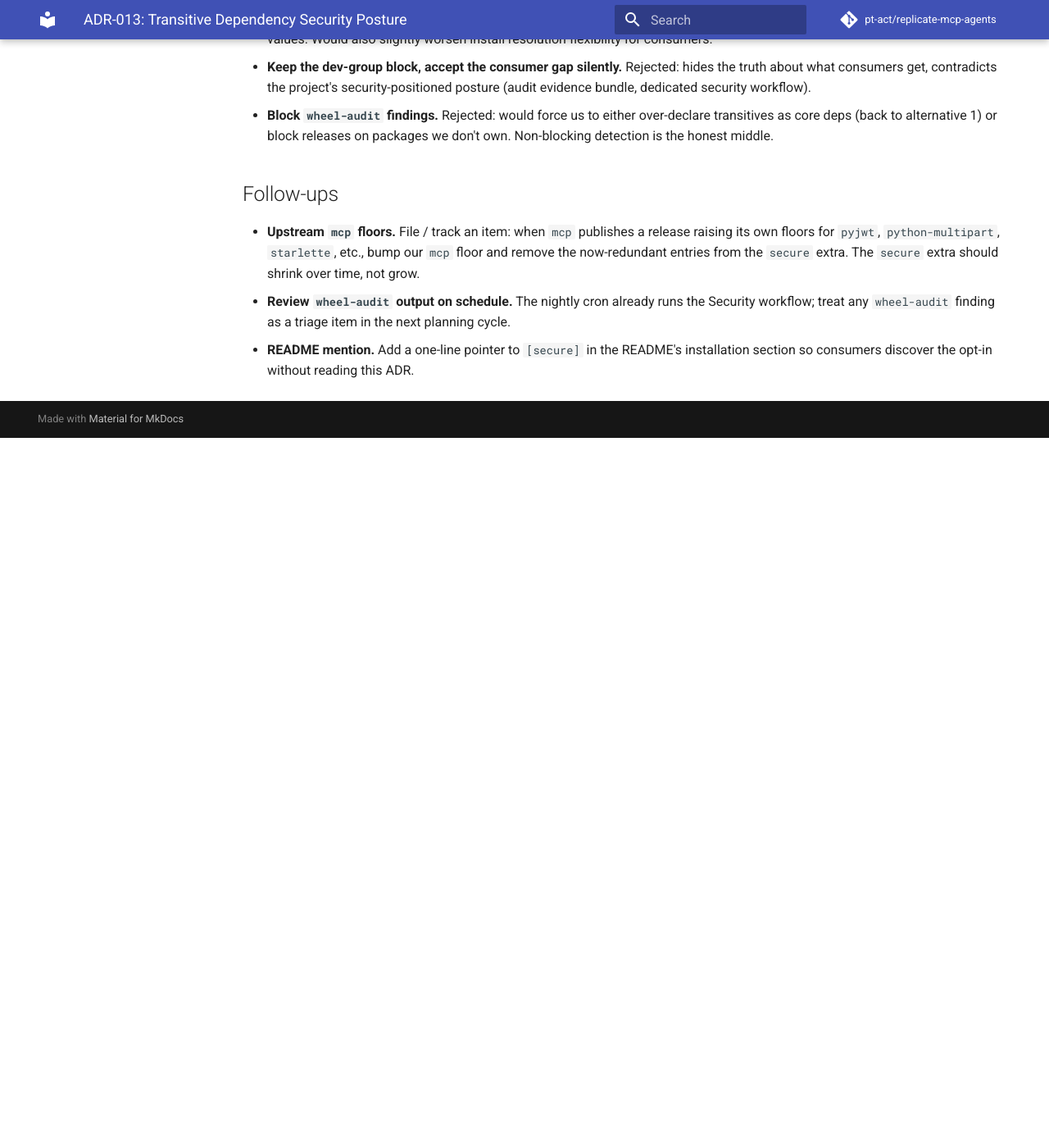
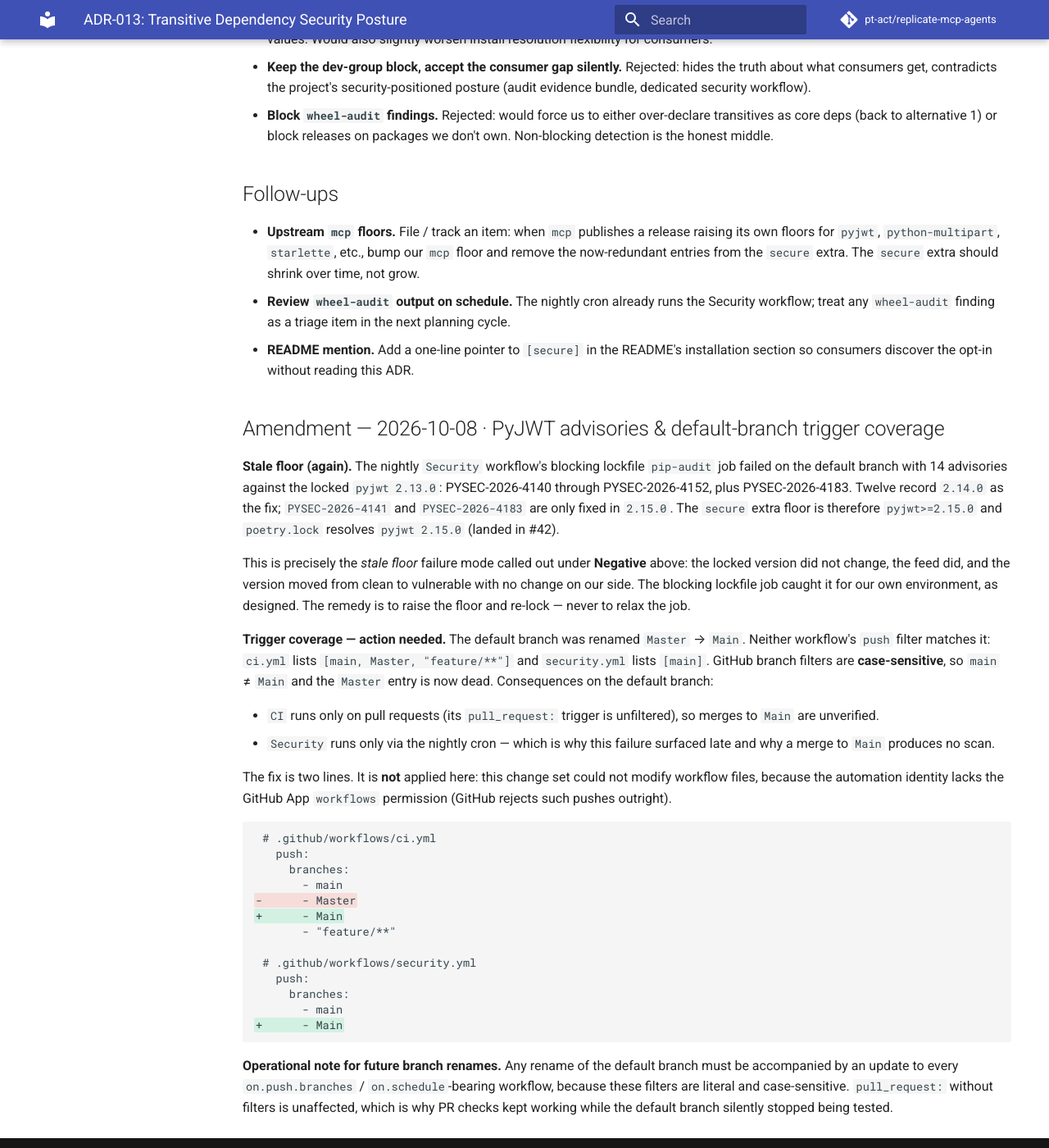
Before and after one commit to pt-act/replicate-mcp-agents, an MkDocs documentation site: the page built from docs/adr/013-transitive-security-posture.md, in a window 1280 px wide and 1400 px high, scrolled down 3642 px. Shown: the whole window at 82% size. Built offline with MkDocs 1.6.1 and Material for MkDocs 9.7.7, drawn with Linux system fonts in a browser that asks for light colours; comment, search, counter and statistics services are not loaded; before the commit the page ends 4176 px from its top, so only the background shows below that.

Commit message:
docs: record pyjwt advisories (#42) and the Main branch trigger gap
#42 fixed the blocking pip-audit job (14 advisories against pyjwt 2.13.0; two need 2.15.0) but carried no doc update. This records it per the ADR-013 convention, and adds the outstanding two-line workflow trigger fix for the Master -> Main rename (push.branches filters are case-sensitive, so neither CI nor Security runs on the default branch today).

````diff
--- a/docs/adr/013-transitive-security-posture.md
+++ b/docs/adr/013-transitive-security-posture.md
@@ -110,3 +110,55 @@ This ADR is the canonical disclosure. The posture in one sentence: **we pin and
 - **Upstream `mcp` floors.** File / track an item: when `mcp` publishes a release raising its own floors for `pyjwt`, `python-multipart`, `starlette`, etc., bump our `mcp` floor and remove the now-redundant entries from the `secure` extra. The `secure` extra should shrink over time, not grow.
 - **Review `wheel-audit` output on schedule.** The nightly cron already runs the Security workflow; treat any `wheel-audit` finding as a triage item in the next planning cycle.
 - **README mention.** Add a one-line pointer to `[secure]` in the README's installation section so consumers discover the opt-in without reading this ADR.
+
+## Amendment — 2026-10-08 · PyJWT advisories & default-branch trigger coverage
+
+**Stale floor (again).** The nightly `Security` workflow's blocking lockfile
+`pip-audit` job failed on the default branch with 14 advisories against the locked
+`pyjwt 2.13.0`: PYSEC-2026-4140 through PYSEC-2026-4152, plus PYSEC-2026-4183.
+Twelve record `2.14.0` as the fix; `PYSEC-2026-4141` and `PYSEC-2026-4183` are only
+fixed in `2.15.0`. The `secure` extra floor is therefore `pyjwt>=2.15.0` and
+`poetry.lock` resolves `pyjwt 2.15.0` (landed in #42).
+
+This is precisely the *stale floor* failure mode called out under **Negative**
+above: the locked version did not change, the feed did, and the version moved from
+clean to vulnerable with no change on our side. The blocking lockfile job caught it
+for our own environment, as designed. The remedy is to raise the floor and
+re-lock — never to relax the job.
+
+**Trigger coverage — action needed.** The default branch was renamed `Master` →
+`Main`. Neither workflow's `push` filter matches it: `ci.yml` lists
+`[main, Master, "feature/**"]` and `security.yml` lists `[main]`. GitHub branch
+filters are **case-sensitive**, so `main` ≠ `Main` and the `Master` entry is now
+dead. Consequences on the default branch:
+
+- `CI` runs only on pull requests (its `pull_request:` trigger is unfiltered), so
+  merges to `Main` are unverified.
+- `Security` runs only via the nightly cron — which is why this failure surfaced
+  late and why a merge to `Main` produces no scan.
+
+The fix is two lines. It is **not** applied here: this change set could not modify
+workflow files, because the automation identity lacks the GitHub App `workflows`
+permission (GitHub rejects such pushes outright).
+
+```diff
+ # .github/workflows/ci.yml
+   push:
+     branches:
+       - main
+-      - Master
++      - Main
+       - "feature/**"
+
+ # .github/workflows/security.yml
+   push:
+     branches:
+       - main
++      - Main
+```
+
+**Operational note for future branch renames.** Any rename of the default branch
+must be accompanied by an update to every `on.push.branches` / `on.schedule`-bearing
+workflow, because these filters are literal and case-sensitive. `pull_request:`
+without filters is unaffected, which is why PR checks kept working while the
+default branch silently stopped being tested.
````
Also changed, not shown: CHANGELOG.md (+19 -0 lines).
